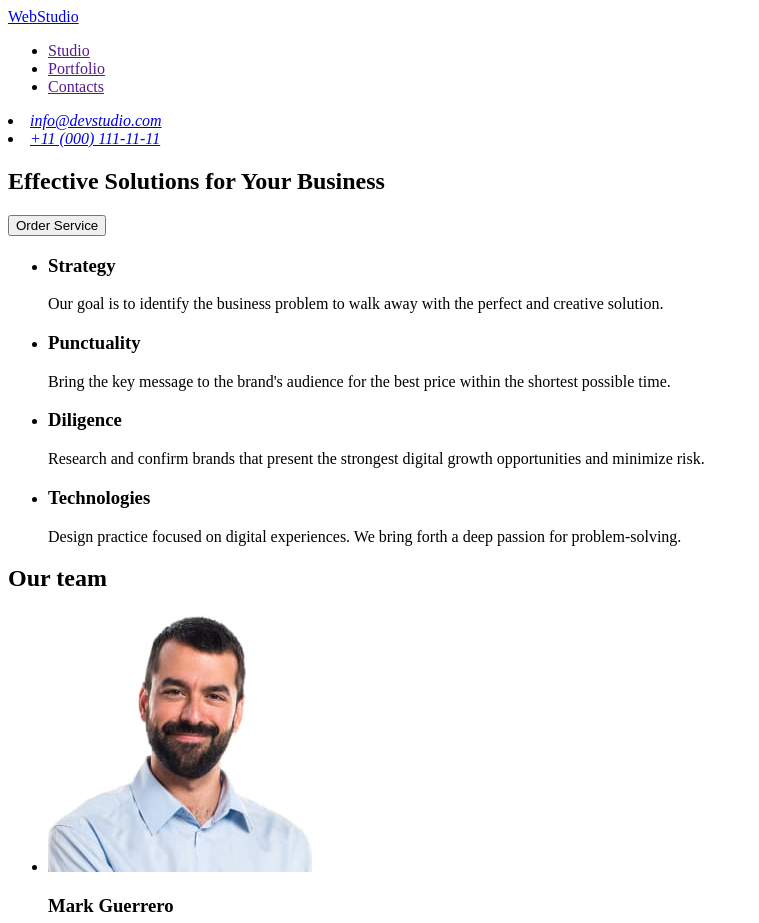
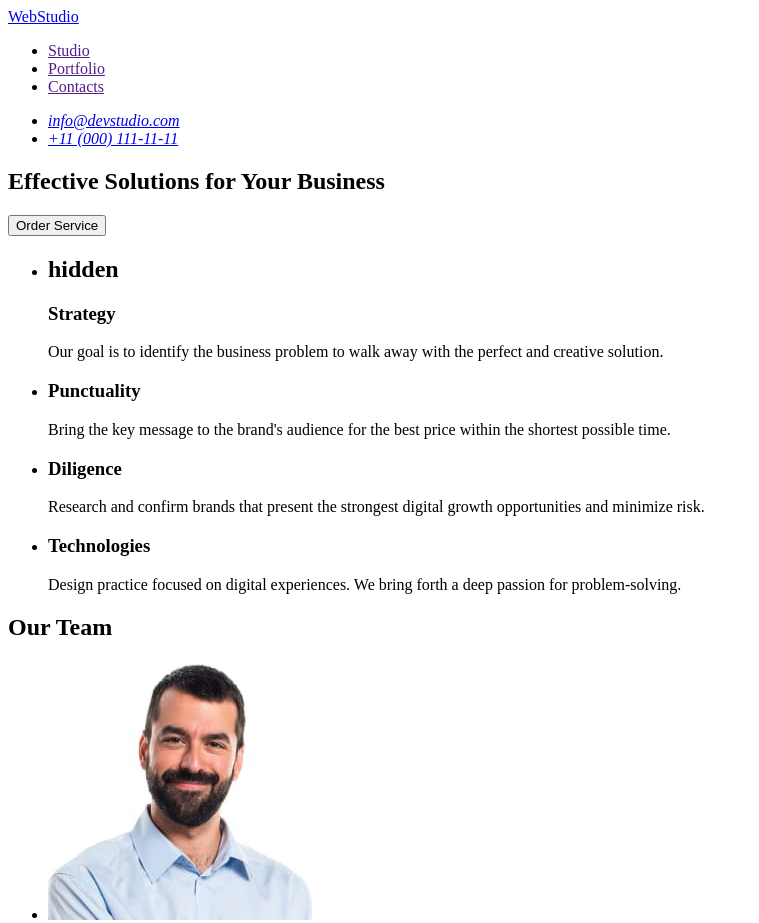
Before and after one commit to Egor1103/goit-markup-hw-01, a plain HTML site: page index.html in a window 1280 px wide. Shown: the top 923 px of the page, without its empty margins (0-759 px from the left). Drawn offline with Linux system fonts and the light colour scheme.

Commit message:
update index html file

```diff
--- a/index.html
+++ b/index.html
@@ -3,10 +3,10 @@
   <head>
     <meta charset="UTF-8" />
     <meta name="viewport" content="width=device-width, initial-scale=1.0" />
-    <title>WEBSTUDIO</title>
+    <title>WebStudio</title>
   </head>
   <body>
-    <header id="header">
+    <header>
       <nav>
         <a href="./index.html">WebStudio</a>
         <ul>
@@ -22,15 +22,17 @@
         </ul>
       </nav>
       <address>
+        <ul>
           <li>
             <a href="mailto:info@devstudio.com">info@devstudio.com</a>
           </li>
           <li>
             <a href="tel:+110001111111">+11 (000) 111-11-11</a>
           </li>
+        </ul>
       </address>
     </header>
-    <main id="main">
+    <main>
       <section>
         <h1>Effective Solutions for Your Business</h1>
         <button type="button">Order Service</button>
@@ -38,7 +40,7 @@
       <section>
         <ul>
           <li>
-            <h2 hidden>hidden</h2>
+            <h2>hidden</h2>
             <h3>Strategy</h3>
             <p>
               Our goal is to identify the business problem to walk away with the
@@ -69,7 +71,7 @@
         </ul>
       </section>
       <section>
-        <h2 id="team">Our team</h2>
+        <h2>Our Team</h2>
         <ul>
           <li>
             <img
@@ -114,7 +116,7 @@
         </ul>
       </section>
     </main>
-    <footer id="footer">
+    <footer>
       <a href=".index/.html">WEBSTUDIO</a>
       <p>
         Increase the flow of customers and sales for your business with digital
```
Lines whose indentation alone changed are shown as unchanged.
